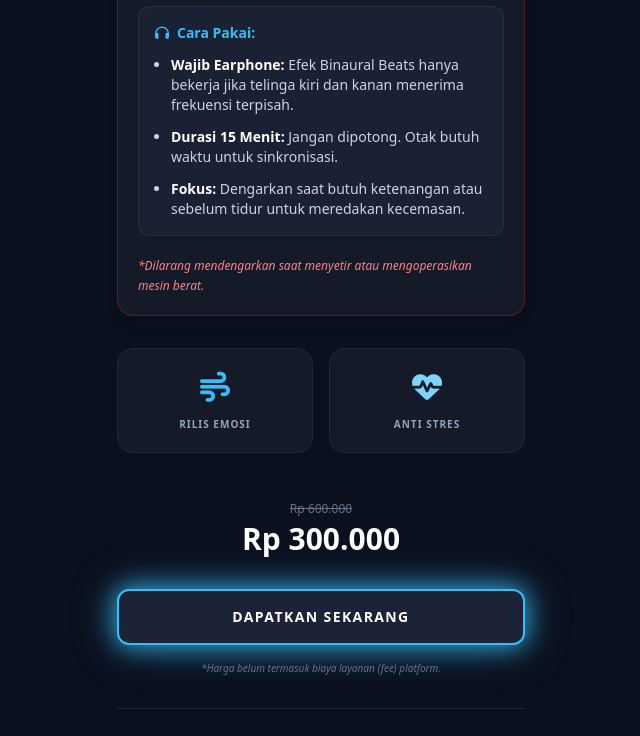
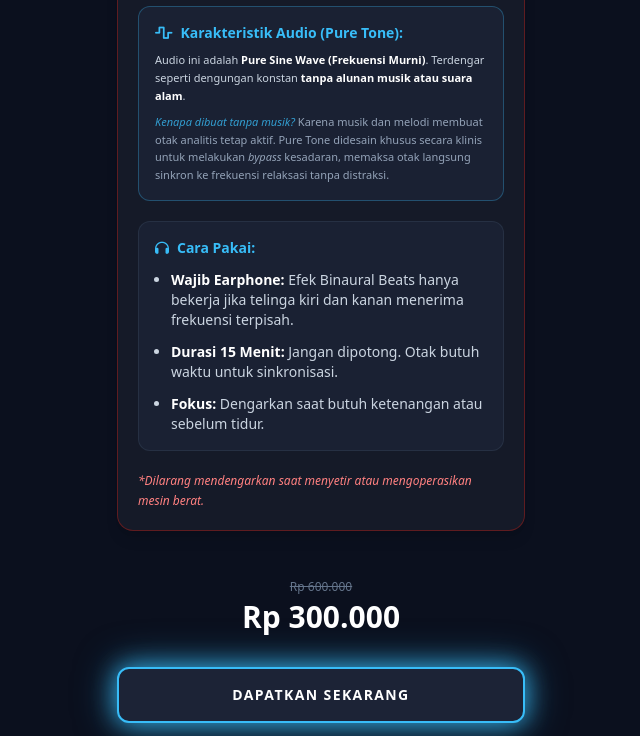
Before and after one commit to ikram-cyber/audio-healing, a plain HTML site: page index.html in a window 1280 px wide. Shown: the part 370-1106 px from the top of the page, without its empty margins (319-959 px from the left). Drawn offline with nearby package versions, Linux system fonts and the light colour scheme.

Commit message:
Update: Edukasi Pure Tone & Fee Platform di audio-healing

```diff
--- a/index.html
+++ b/index.html
@@ -33,6 +33,18 @@
                 Banyak audio gratis di YouTube, tapi proses kompresi merusak frekuensi murni. Audio kami menggunakan format <b class="text-white">WAV High-Fidelity</b> yang menjamin frekuensi 432 Hz + Binaural Beats sampai ke otak tanpa distorsi.
             </p>
 
+            <div class="bg-[#1a2133] rounded-xl p-4 border border-[#38bdf8]/30 mb-5">
+                <h3 class="flex items-center gap-2 text-[#38bdf8] font-bold mb-2 text-sm">
+                    <i class="fas fa-wave-square"></i> Karakteristik Audio (Pure Tone):
+                </h3>
+                <p class="text-[11px] text-slate-300 leading-relaxed mb-2">
+                    Audio ini adalah <b class="text-white">Pure Sine Wave (Frekuensi Murni)</b>. Terdengar seperti dengungan konstan <b class="text-white">tanpa alunan musik atau suara alam</b>.
+                </p>
+                <p class="text-[11px] text-slate-400 leading-relaxed">
+                    <i class="text-[#38bdf8]/80">Kenapa dibuat tanpa musik?</i> Karena musik dan melodi membuat otak analitis tetap aktif. Pure Tone didesain khusus secara klinis untuk melakukan <i>bypass</i> kesadaran, memaksa otak langsung sinkron ke frekuensi relaksasi tanpa distraksi.
+                </p>
+            </div>
+
             <div class="bg-[#1a2133] rounded-xl p-4 border border-slate-700/50 mb-5">
                 <h3 class="flex items-center gap-2 text-[#38bdf8] font-bold mb-3 text-sm">
                     <i class="fas fa-headphones"></i> Cara Pakai:
@@ -40,7 +52,7 @@
                 <ul class="space-y-3 text-sm text-slate-300 list-disc list-outside ml-4">
                     <li><b class="text-white">Wajib Earphone:</b> Efek Binaural Beats hanya bekerja jika telinga kiri dan kanan menerima frekuensi terpisah.</li>
                     <li><b class="text-white">Durasi 15 Menit:</b> Jangan dipotong. Otak butuh waktu untuk sinkronisasi.</li>
-                    <li><b class="text-white">Fokus:</b> Dengarkan saat butuh ketenangan atau sebelum tidur untuk meredakan kecemasan.</li>
+                    <li><b class="text-white">Fokus:</b> Dengarkan saat butuh ketenangan atau sebelum tidur.</li>
                 </ul>
             </div>
 
@@ -49,27 +61,19 @@
             </p>
         </div>
 
-        <div class="grid grid-cols-2 gap-4">
-            <div class="bg-[#151a28] border border-slate-800 rounded-2xl p-5 text-center">
-                <i class="fas fa-wind text-[#38bdf8] text-3xl mb-3"></i>
-                <p class="text-[10px] font-bold text-slate-400 uppercase tracking-widest">Rilis Emosi</p>
-            </div>
-            <div class="bg-[#151a28] border border-slate-800 rounded-2xl p-5 text-center">
-                <i class="fas fa-heartbeat text-[#7dd3fc] text-3xl mb-3"></i>
-                <p class="text-[10px] font-bold text-slate-400 uppercase tracking-widest">Anti Stres</p>
-            </div>
-        </div>
-
         <div class="pt-4 text-center">
             <p class="text-slate-500 text-xs line-through mb-1">Rp 600.000</p>
             <p class="text-3xl font-bold text-white mb-8">Rp 300.000</p>
             <a href="http://lynk.id/ikram-cyber/8d94okz02gw5/checkout" target="_blank" class="btn-premium-glow block w-full bg-[#1c2336] text-white py-4 rounded-xl font-bold text-sm uppercase tracking-widest transition-all">
                 DAPATKAN SEKARANG
             </a>
-            <p class="mt-4 text-[10px] text-slate-500 italic">*Harga belum termasuk biaya layanan (fee) platform.</p>
+
+            <p class="mt-4 text-[10px] text-slate-500 italic font-medium">
+                *Harga belum termasuk biaya layanan (fee) platform.
+            </p>
         </div>
 
-        <footer class="pt-10 border-t border-slate-800 text-center">
+        <footer class="pt-10 border-t border-slate-800 text-center pb-6">
             <div class="flex justify-center gap-6 text-xl mb-4">
                 <a href="https://instagram.com/ikram_cyber" class="text-slate-500 hover:text-pink-500 transition"><i class="fab fa-instagram"></i></a>
                 <a href="https://tiktok.com/@ikram_cyber" class="text-slate-500 hover:text-white transition"><i class="fab fa-tiktok"></i></a>
```
